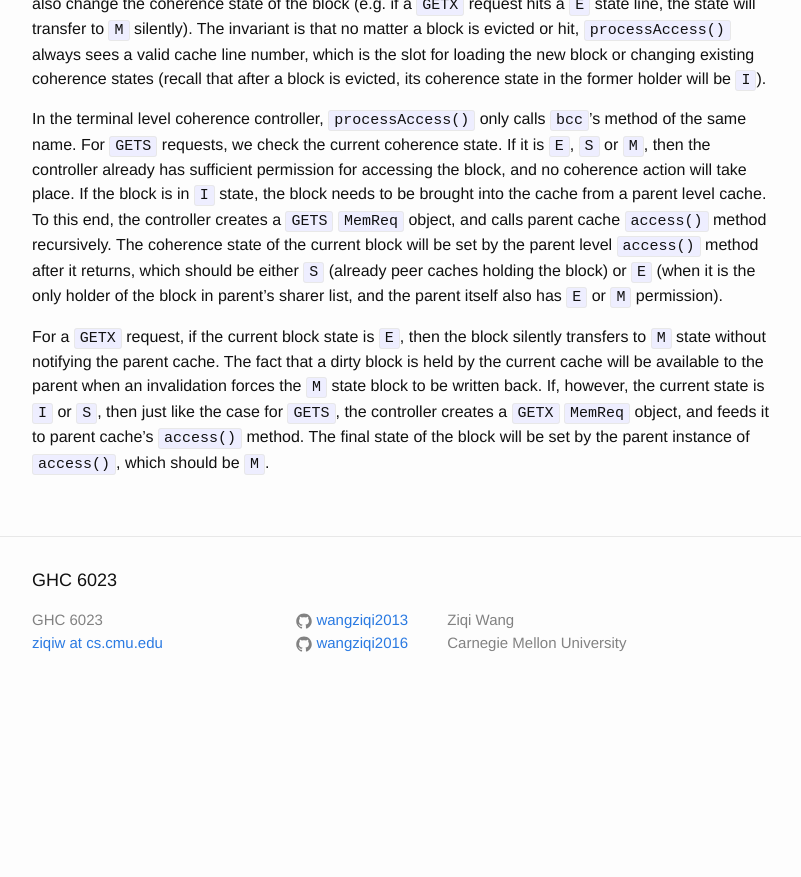
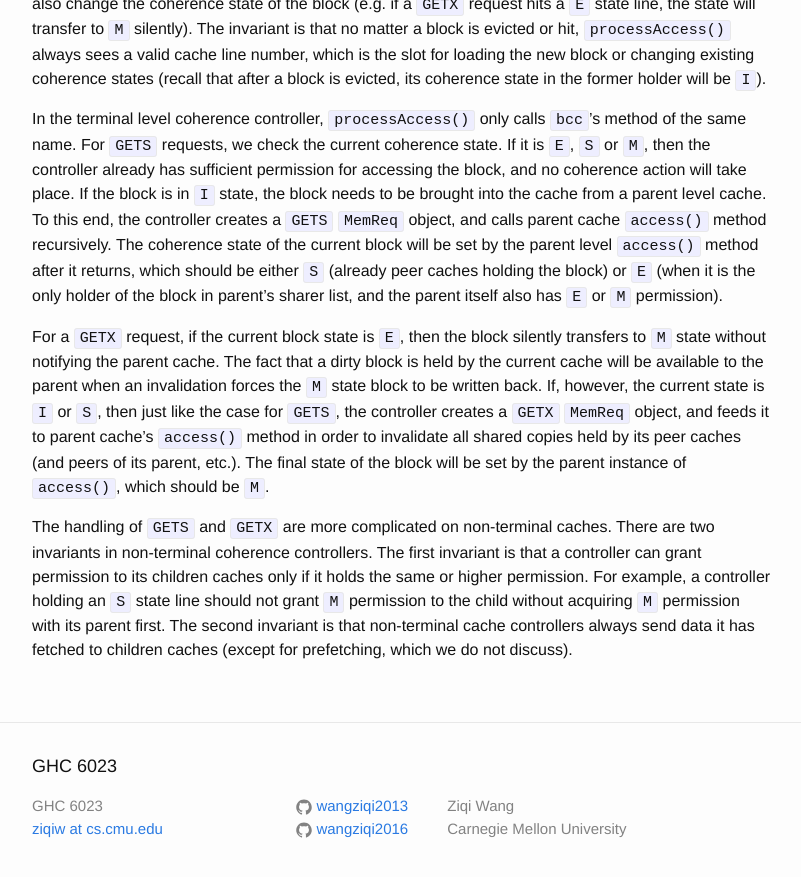
Before and after one commit to wangziqi2013/wangziqi2013.github.io, a Jekyll site: the page built from _posts/2019-12-24-understand-zsim-cc-sim.markdown, in a window 1280 px wide and 900 px high, scrolled down 10599 px. Shown: the top 877 px of the window, without its empty margins (238-1039 px from the left). Built offline with Jekyll 4.4.1, drawn with Linux system fonts in a browser that asks for light colours; before the commit the page ends 11313 px from its top, so only the background shows below that.

Commit message:
Adding non-terminal caches

```diff
--- a/_posts/2019-12-24-understand-zsim-cc-sim.markdown
+++ b/_posts/2019-12-24-understand-zsim-cc-sim.markdown
@@ -406,5 +406,12 @@ holder of the block in parent's sharer list, and the parent itself also has `E`
 For a `GETX` request, if the current block state is `E`, then the block silently transfers to `M` state without notifying
 the parent cache. The fact that a dirty block is held by the current cache will be available to the parent when an invalidation
 forces the `M` state block to be written back. If, however, the current state is `I` or `S`, then just like the case for
-`GETS`, the controller creates a `GETX` `MemReq` object, and feeds it to parent cache's `access()` method. The final
-state of the block will be set by the parent instance of `access()`, which should be `M`.
+`GETS`, the controller creates a `GETX` `MemReq` object, and feeds it to parent cache's `access()` method in order to
+invalidate all shared copies held by its peer caches (and peers of its parent, etc.). The final state of the block will
+be set by the parent instance of `access()`, which should be `M`.
+
+The handling of `GETS` and `GETX` are more complicated on non-terminal caches. There are two invariants in non-terminal
+coherence controllers. The first invariant is that a controller can grant permission to its children caches only if
+it holds the same or higher permission. For example, a controller holding an `S` state line should not grant `M` permission
+to the child without acquiring `M` permission with its parent first. The second invariant is that non-terminal cache
+controllers always send data it has fetched to children caches (except for prefetching, which we do not discuss).
```
